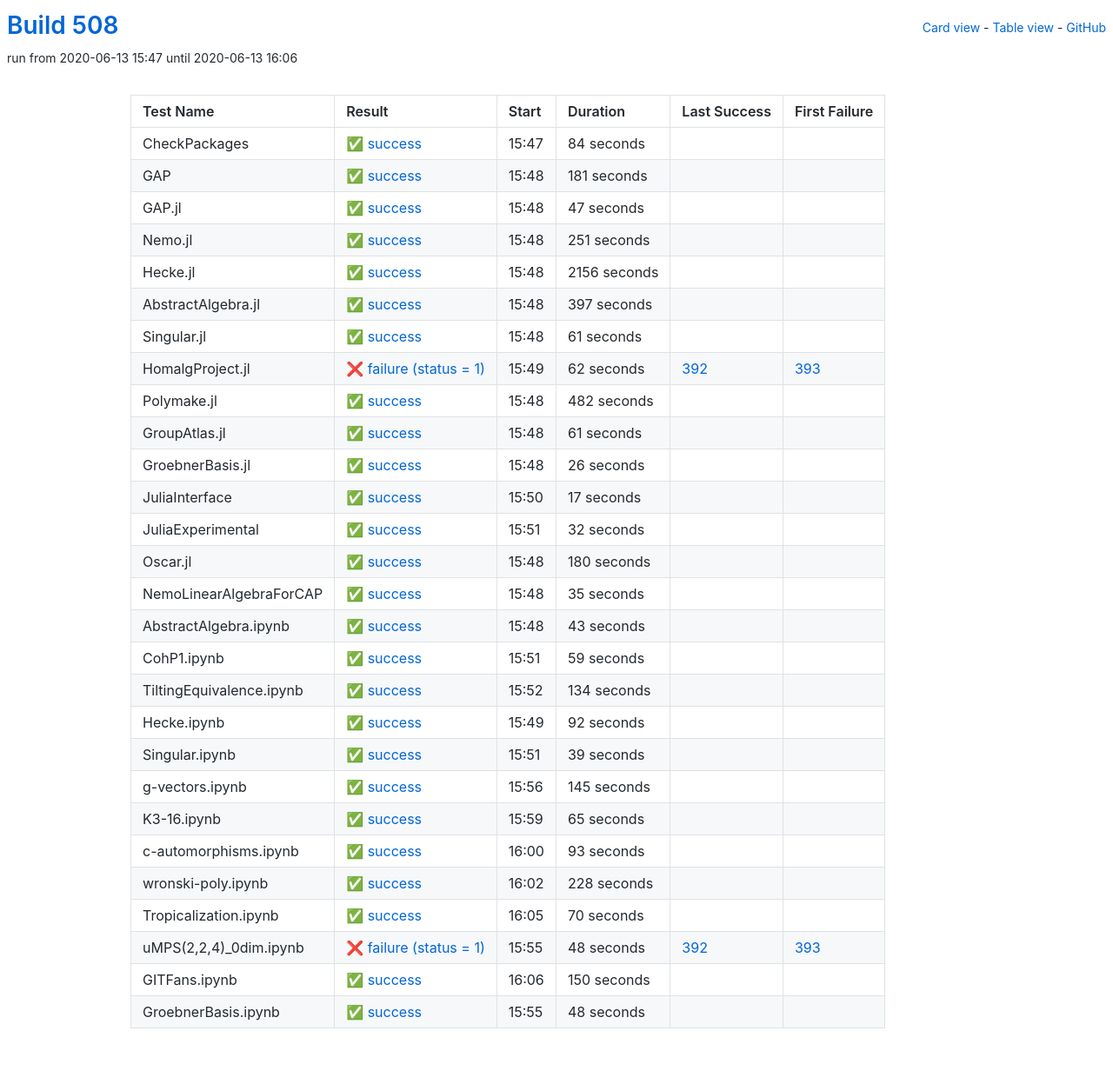
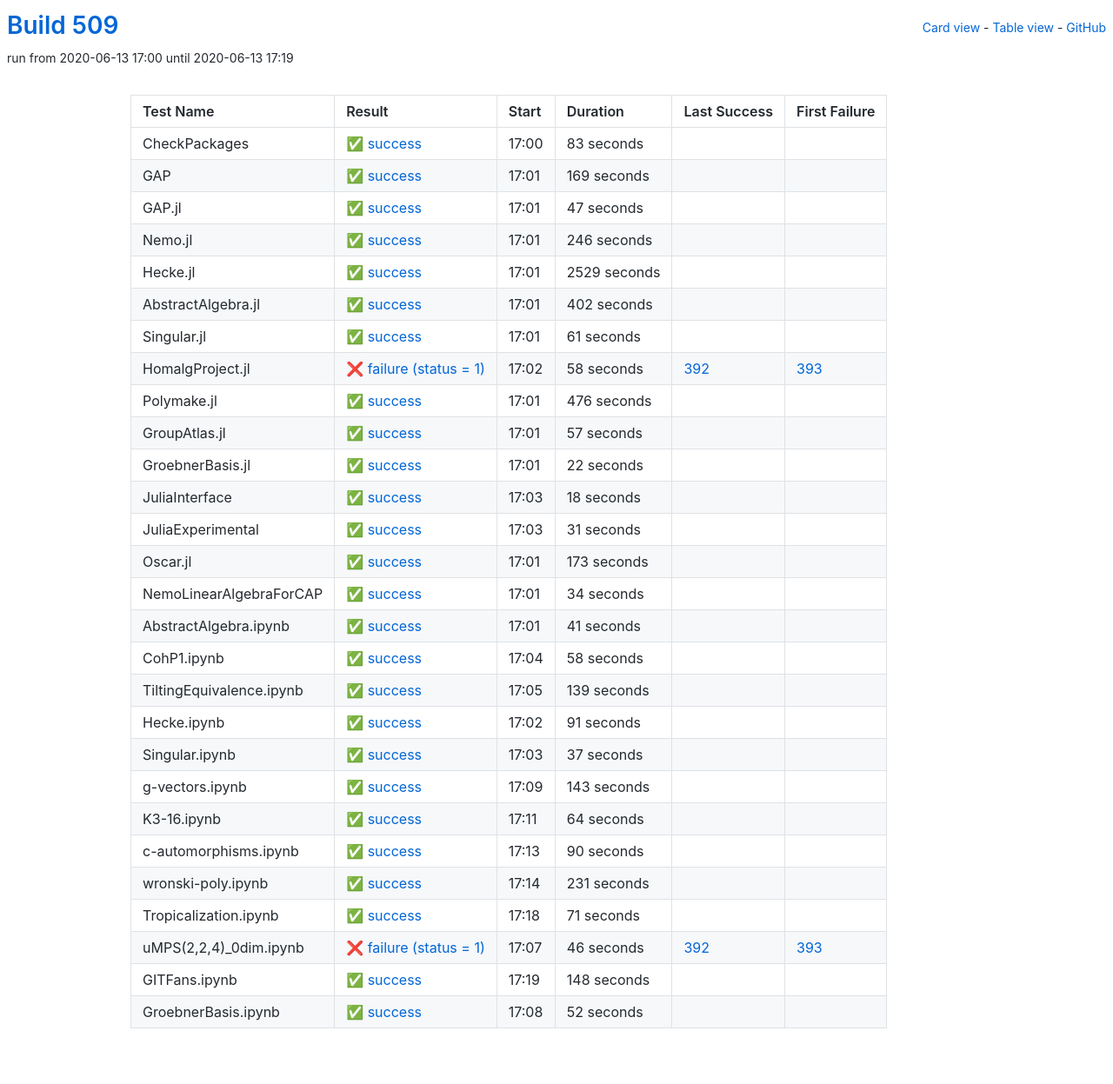
Before and after one commit to oscar-system/oscar-ci-status-1.4, a Jekyll site: the page built from table.html, in a window 1280 px wide. Shown: the whole page at 87% size. Built offline with Jekyll 4.4.1, drawn with Linux system fonts in a browser that asks for light colours.

Commit message:
Build #509

```diff
--- a/_data/ci.yml
+++ b/_data/ci.yml
@@ -1,6 +1,6 @@
 ---
-build: 508
-build_url: https://oscarci.mathematik.uni-kl.de/job/oscar-julia-1.4/508/
+build: 509
+build_url: https://oscarci.mathematik.uni-kl.de/job/oscar-julia-1.4/509/
 job: oscar-julia-1.4
 organization: oscar-system
 repo: oscar-ci-status-1.4
@@ -8,32 +8,32 @@ repourl: https://github.com/oscar-system/oscar-ci-status-1.4
 tests:
 - name: CheckPackages
   id: checkpackages
-  log: https://oscarci.mathematik.uni-kl.de/job/oscar-julia-1.4/508/artifact/logs/build-508/CheckPackages.log
-  start: 2020-06-13 15:47
+  log: https://oscarci.mathematik.uni-kl.de/job/oscar-julia-1.4/509/artifact/logs/build-509/CheckPackages.log
+  start: 2020-06-13 17:00
   success: true
   exitcode: 0
   status: success
-  duration: 84
+  duration: 83
   last_success: false
   last_success_url:
   first_failure: false
   first_failure_url:
 - name: GAP
   id: gap
-  log: https://oscarci.mathematik.uni-kl.de/job/oscar-julia-1.4/508/artifact/logs/build-508/GAP.log
-  start: 2020-06-13 15:48
+  log: https://oscarci.mathematik.uni-kl.de/job/oscar-julia-1.4/509/artifact/logs/build-509/GAP.log
+  start: 2020-06-13 17:01
   success: true
   exitcode: 0
   status: success
-  duration: 181
+  duration: 169
   last_success: false
   last_success_url:
   first_failure: false
   first_failure_url:
 - name: GAP.jl
   id: gap-jl
-  log: https://oscarci.mathematik.uni-kl.de/job/oscar-julia-1.4/508/artifact/logs/build-508/GAP.jl.log
-  start: 2020-06-13 15:48
+  log: https://oscarci.mathematik.uni-kl.de/job/oscar-julia-1.4/509/artifact/logs/build-509/GAP.jl.log
+  start: 2020-06-13 17:01
   success: true
   exitcode: 0
   status: success
@@ -44,44 +44,44 @@ tests:
   first_failure_url:
 - name: Nemo.jl
   id: nemo-jl
-  log: https://oscarci.mathematik.uni-kl.de/job/oscar-julia-1.4/508/artifact/logs/build-508/Nemo.jl.log
-  start: 2020-06-13 15:48
+  log: https://oscarci.mathematik.uni-kl.de/job/oscar-julia-1.4/509/artifact/logs/build-509/Nemo.jl.log
+  start: 2020-06-13 17:01
   success: true
   exitcode: 0
   status: success
-  duration: 251
+  duration: 246
   last_success: false
   last_success_url:
   first_failure: false
   first_failure_url:
 - name: Hecke.jl
   id: hecke-jl
-  log: https://oscarci.mathematik.uni-kl.de/job/oscar-julia-1.4/508/artifact/logs/build-508/Hecke.jl.log
-  start: 2020-06-13 15:48
+  log: https://oscarci.mathematik.uni-kl.de/job/oscar-julia-1.4/509/artifact/logs/build-509/Hecke.jl.log
+  start: 2020-06-13 17:01
   success: true
   exitcode: 0
   status: success
-  duration: 2156
+  duration: 2529
   last_success: false
   last_success_url:
   first_failure: false
   first_failure_url:
 - name: AbstractAlgebra.jl
   id: abstractalgebra-jl
-  log: https://oscarci.mathematik.uni-kl.de/job/oscar-julia-1.4/508/artifact/logs/build-508/AbstractAlgebra.jl.log
-  start: 2020-06-13 15:48
+  log: https://oscarci.mathematik.uni-kl.de/job/oscar-julia-1.4/509/artifact/logs/build-509/AbstractAlgebra.jl.log
+  start: 2020-06-13 17:01
   success: true
   exitcode: 0
   status: success
-  duration: 397
+  duration: 402
   last_success: false
   last_success_url:
   first_failure: false
   first_failure_url:
 - name: Singular.jl
   id: singular-jl
-  log: https://oscarci.mathematik.uni-kl.de/job/oscar-julia-1.4/508/artifact/logs/build-508/Singular.jl.log
-  start: 2020-06-13 15:48
+  log: https://oscarci.mathematik.uni-kl.de/job/oscar-julia-1.4/509/artifact/logs/build-509/Singular.jl.log
+  start: 2020-06-13 17:01
   success: true
   exitcode: 0
   status: success
@@ -92,252 +92,252 @@ tests:
   first_failure_url:
 - name: HomalgProject.jl
   id: homalgproject-jl
-  log: https://oscarci.mathematik.uni-kl.de/job/oscar-julia-1.4/508/artifact/logs/build-508/HomalgProject.jl.log
-  start: 2020-06-13 15:49
+  log: https://oscarci.mathematik.uni-kl.de/job/oscar-julia-1.4/509/artifact/logs/build-509/HomalgProject.jl.log
+  start: 2020-06-13 17:02
   success: false
   exitcode: 1
   status: failure
-  duration: 62
+  duration: 58
   last_success: 392
   last_success_url: https://oscarci.mathematik.uni-kl.de/job/oscar-julia-1.4/392/
   first_failure: 393
   first_failure_url: https://oscarci.mathematik.uni-kl.de/job/oscar-julia-1.4/393/
 - name: Polymake.jl
   id: polymake-jl
-  log: https://oscarci.mathematik.uni-kl.de/job/oscar-julia-1.4/508/artifact/logs/build-508/Polymake.jl.log
-  start: 2020-06-13 15:48
+  log: https://oscarci.mathematik.uni-kl.de/job/oscar-julia-1.4/509/artifact/logs/build-509/Polymake.jl.log
+  start: 2020-06-13 17:01
   success: true
   exitcode: 0
   status: success
-  duration: 482
+  duration: 476
   last_success: false
   last_success_url:
   first_failure: false
   first_failure_url:
 - name: GroupAtlas.jl
   id: groupatlas-jl
-  log: https://oscarci.mathematik.uni-kl.de/job/oscar-julia-1.4/508/artifact/logs/build-508/GroupAtlas.jl.log
-  start: 2020-06-13 15:48
+  log: https://oscarci.mathematik.uni-kl.de/job/oscar-julia-1.4/509/artifact/logs/build-509/GroupAtlas.jl.log
+  start: 2020-06-13 17:01
   success: true
   exitcode: 0
   status: success
-  duration: 61
+  duration: 57
   last_success: false
   last_success_url:
   first_failure: false
   first_failure_url:
 - name: GroebnerBasis.jl
   id: groebnerbasis-jl
-  log: https://oscarci.mathematik.uni-kl.de/job/oscar-julia-1.4/508/artifact/logs/build-508/GroebnerBasis.jl.log
-  start: 2020-06-13 15:48
+  log: https://oscarci.mathematik.uni-kl.de/job/oscar-julia-1.4/509/artifact/logs/build-509/GroebnerBasis.jl.log
+  start: 2020-06-13 17:01
   success: true
   exitcode: 0
   status: success
-  duration: 26
+  duration: 22
   last_success: false
   last_success_url:
   first_failure: false
   first_failure_url:
 - name: JuliaInterface
   id: juliainterface
-  log: https://oscarci.mathematik.uni-kl.de/job/oscar-julia-1.4/508/artifact/logs/build-508/JuliaInterface.log
-  start: 2020-06-13 15:50
+  log: https://oscarci.mathematik.uni-kl.de/job/oscar-julia-1.4/509/artifact/logs/build-509/JuliaInterface.log
+  start: 2020-06-13 17:03
   success: true
   exitcode: 0
   status: success
-  duration: 17
+  duration: 18
   last_success: false
   last_success_url:
   first_failure: false
   first_failure_url:
 - name: JuliaExperimental
   id: juliaexperimental
-  log: https://oscarci.mathematik.uni-kl.de/job/oscar-julia-1.4/508/artifact/logs/build-508/JuliaExperimental.log
-  start: 2020-06-13 15:51
+  log: https://oscarci.mathematik.uni-kl.de/job/oscar-julia-1.4/509/artifact/logs/build-509/JuliaExperimental.log
+  start: 2020-06-13 17:03
   success: true
   exitcode: 0
   status: success
-  duration: 32
+  duration: 31
   last_success: false
   last_success_url:
   first_failure: false
   first_failure_url:
 - name: Oscar.jl
   id: oscar-jl
-  log: https://oscarci.mathematik.uni-kl.de/job/oscar-julia-1.4/508/artifact/logs/build-508/Oscar.jl.log
-  start: 2020-06-13 15:48
+  log: https://oscarci.mathematik.uni-kl.de/job/oscar-julia-1.4/509/artifact/logs/build-509/Oscar.jl.log
+  start: 2020-06-13 17:01
   success: true
   exitcode: 0
   status: success
-  duration: 180
+  duration: 173
   last_success: false
   last_success_url:
   first_failure: false
   first_failure_url:
 - name: NemoLinearAlgebraForCAP
   id: nemolinearalgebraforcap
-  log: https://oscarci.mathematik.uni-kl.de/job/oscar-julia-1.4/508/artifact/logs/build-508/NemoLinearAlgebraForCAP.log
-  start: 2020-06-13 15:48
+  log: https://oscarci.mathematik.uni-kl.de/job/oscar-julia-1.4/509/artifact/logs/build-509/NemoLinearAlgebraForCAP.log
+  start: 2020-06-13 17:01
   success: true
   exitcode: 0
   status: success
-  duration: 35
+  duration: 34
   last_success: false
   last_success_url:
   first_failure: false
   first_failure_url:
 - name: AbstractAlgebra.ipynb
   id: abstractalgebra-ipynb
-  log: https://oscarci.mathematik.uni-kl.de/job/oscar-julia-1.4/508/artifact/logs/build-508/AbstractAlgebra.ipynb.log
-  start: 2020-06-13 15:48
+  log: https://oscarci.mathematik.uni-kl.de/job/oscar-julia-1.4/509/artifact/logs/build-509/AbstractAlgebra.ipynb.log
+  start: 2020-06-13 17:01
   success: true
   exitcode: 0
   status: success
-  duration: 43
+  duration: 41
   last_success: false
   last_success_url:
   first_failure: false
   first_failure_url:
 - name: CohP1.ipynb
   id: cohp1-ipynb
-  log: https://oscarci.mathematik.uni-kl.de/job/oscar-julia-1.4/508/artifact/logs/build-508/CohP1.ipynb.log
-  start: 2020-06-13 15:51
+  log: https://oscarci.mathematik.uni-kl.de/job/oscar-julia-1.4/509/artifact/logs/build-509/CohP1.ipynb.log
+  start: 2020-06-13 17:04
   success: true
   exitcode: 0
   status: success
-  duration: 59
+  duration: 58
   last_success: false
   last_success_url:
   first_failure: false
   first_failure_url:
 - name: TiltingEquivalence.ipynb
   id: tiltingequivalence-ipynb
-  log: https://oscarci.mathematik.uni-kl.de/job/oscar-julia-1.4/508/artifact/logs/build-508/TiltingEquivalence.ipynb.log
-  start: 2020-06-13 15:52
+  log: https://oscarci.mathematik.uni-kl.de/job/oscar-julia-1.4/509/artifact/logs/build-509/TiltingEquivalence.ipynb.log
+  start: 2020-06-13 17:05
   success: true
   exitcode: 0
   status: success
-  duration: 134
+  duration: 139
   last_success: false
   last_success_url:
   first_failure: false
   first_failure_url:
 - name: Hecke.ipynb
   id: hecke-ipynb
-  log: https://oscarci.mathematik.uni-kl.de/job/oscar-julia-1.4/508/artifact/logs/build-508/Hecke.ipynb.log
-  start: 2020-06-13 15:49
+  log: https://oscarci.mathematik.uni-kl.de/job/oscar-julia-1.4/509/artifact/logs/build-509/Hecke.ipynb.log
+  start: 2020-06-13 17:02
   success: true
   exitcode: 0
   status: success
-  duration: 92
+  duration: 91
   last_success: false
   last_success_url:
   first_failure: false
   first_failure_url:
 - name: Singular.ipynb
   id: singular-ipynb
-  log: https://oscarci.mathematik.uni-kl.de/job/oscar-julia-1.4/508/artifact/logs/build-508/Singular.ipynb.log
-  start: 2020-06-13 15:51
+  log: https://oscarci.mathematik.uni-kl.de/job/oscar-julia-1.4/509/artifact/logs/build-509/Singular.ipynb.log
+  start: 2020-06-13 17:03
   success: true
   exitcode: 0
   status: success
-  duration: 39
+  duration: 37
   last_success: false
   last_success_url:
   first_failure: false
   first_failure_url:
 - name: g-vectors.ipynb
   id: g-vectors-ipynb
-  log: https://oscarci.mathematik.uni-kl.de/job/oscar-julia-1.4/508/artifact/logs/build-508/g-vectors.ipynb.log
-  start: 2020-06-13 15:56
+  log: https://oscarci.mathematik.uni-kl.de/job/oscar-julia-1.4/509/artifact/logs/build-509/g-vectors.ipynb.log
+  start: 2020-06-13 17:09
   success: true
   exitcode: 0
   status: success
-  duration: 145
+  duration: 143
   last_success: false
   last_success_url:
   first_failure: false
   first_failure_url:
 - name: K3-16.ipynb
   id: k3-16-ipynb
-  log: https://oscarci.mathematik.uni-kl.de/job/oscar-julia-1.4/508/artifact/logs/build-508/K3-16.ipynb.log
-  start: 2020-06-13 15:59
+  log: https://oscarci.mathematik.uni-kl.de/job/oscar-julia-1.4/509/artifact/logs/build-509/K3-16.ipynb.log
+  start: 2020-06-13 17:11
   success: true
   exitcode: 0
   status: success
-  duration: 65
+  duration: 64
   last_success: false
   last_success_url:
   first_failure: false
   first_failure_url:
 - name: c-automorphisms.ipynb
   id: c-automorphisms-ipynb
-  log: https://oscarci.mathematik.uni-kl.de/job/oscar-julia-1.4/508/artifact/logs/build-508/c-automorphisms.ipynb.log
-  start: 2020-06-13 16:00
+  log: https://oscarci.mathematik.uni-kl.de/job/oscar-julia-1.4/509/artifact/logs/build-509/c-automorphisms.ipynb.log
+  start: 2020-06-13 17:13
   success: true
   exitcode: 0
   status: success
-  duration: 93
+  duration: 90
   last_success: false
   last_success_url:
   first_failure: false
   first_failure_url:
 - name: wronski-poly.ipynb
   id: wronski-poly-ipynb
-  log: https://oscarci.mathematik.uni-kl.de/job/oscar-julia-1.4/508/artifact/logs/build-508/wronski-poly.ipynb.log
-  start: 2020-06-13 16:02
+  log: https://oscarci.mathematik.uni-kl.de/job/oscar-julia-1.4/509/artifact/logs/build-509/wronski-poly.ipynb.log
+  start: 2020-06-13 17:14
   success: true
   exitcode: 0
   status: success
-  duration: 228
+  duration: 231
   last_success: false
   last_success_url:
   first_failure: false
   first_failure_url:
 - name: Tropicalization.ipynb
   id: tropicalization-ipynb
-  log: https://oscarci.mathematik.uni-kl.de/job/oscar-julia-1.4/508/artifact/logs/build-508/Tropicalization.ipynb.log
-  start: 2020-06-13 16:05
+  log: https://oscarci.mathematik.uni-kl.de/job/oscar-julia-1.4/509/artifact/logs/build-509/Tropicalization.ipynb.log
+  start: 2020-06-13 17:18
   success: true
   exitcode: 0
   status: success
-  duration: 70
+  duration: 71
   last_success: false
   last_success_url:
   first_failure: false
   first_failure_url:
 - name: uMPS(2,2,4)_0dim.ipynb
   id: umps-2-2-4-0dim-ipynb
-  log: https://oscarci.mathematik.uni-kl.de/job/oscar-julia-1.4/508/artifact/logs/build-508/uMPS-2-2-4-_0dim.ipynb.log
-  start: 2020-06-13 15:55
+  log: https://oscarci.mathematik.uni-kl.de/job/oscar-julia-1.4/509/artifact/logs/build-509/uMPS-2-2-4-_0dim.ipynb.log
+  start: 2020-06-13 17:07
   success: false
   exitcode: 1
   status: failure
-  duration: 48
+  duration: 46
   last_success: 392
   last_success_url: https://oscarci.mathematik.uni-kl.de/job/oscar-julia-1.4/392/
   first_failure: 393
   first_failure_url: https://oscarci.mathematik.uni-kl.de/job/oscar-julia-1.4/393/
 - name: GITFans.ipynb
   id: gitfans-ipynb
-  log: https://oscarci.mathematik.uni-kl.de/job/oscar-julia-1.4/508/artifact/logs/build-508/GITFans.ipynb.log
-  start: 2020-06-13 16:06
+  log: https://oscarci.mathematik.uni-kl.de/job/oscar-julia-1.4/509/artifact/logs/build-509/GITFans.ipynb.log
+  start: 2020-06-13 17:19
   success: true
   exitcode: 0
   status: success
-  duration: 150
+  duration: 148
   last_success: false
   last_success_url:
   first_failure: false
   first_failure_url:
 - name: GroebnerBasis.ipynb
   id: groebnerbasis-ipynb
-  log: https://oscarci.mathematik.uni-kl.de/job/oscar-julia-1.4/508/artifact/logs/build-508/GroebnerBasis.ipynb.log
-  start: 2020-06-13 15:55
+  log: https://oscarci.mathematik.uni-kl.de/job/oscar-julia-1.4/509/artifact/logs/build-509/GroebnerBasis.ipynb.log
+  start: 2020-06-13 17:08
   success: true
   exitcode: 0
   status: success
-  duration: 48
+  duration: 52
   last_success: false
   last_success_url:
   first_failure: false
```
Also changed, not shown: README.md.
